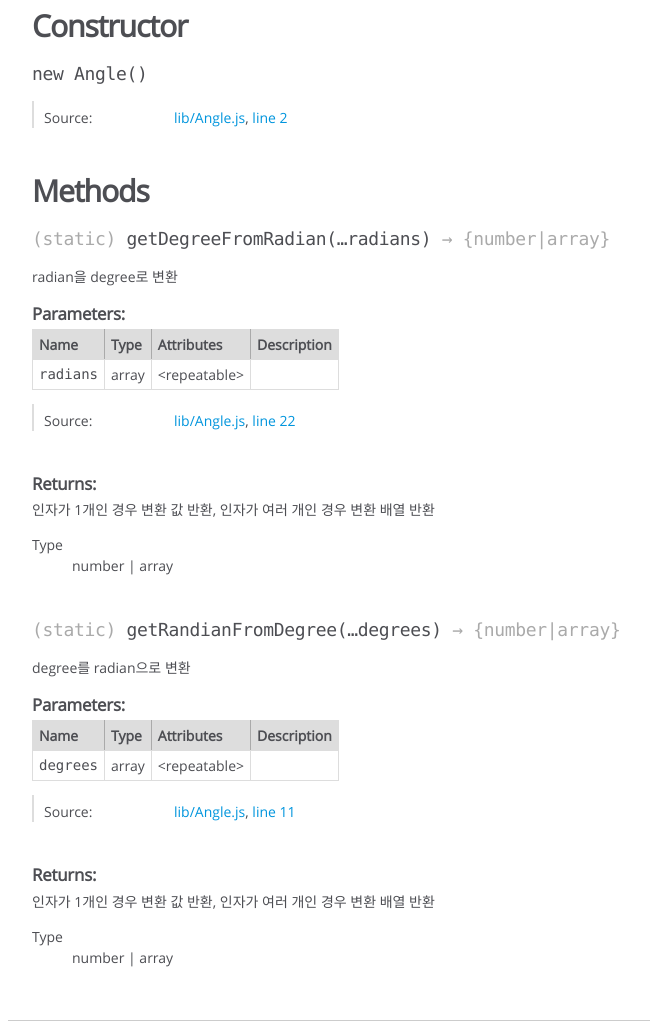
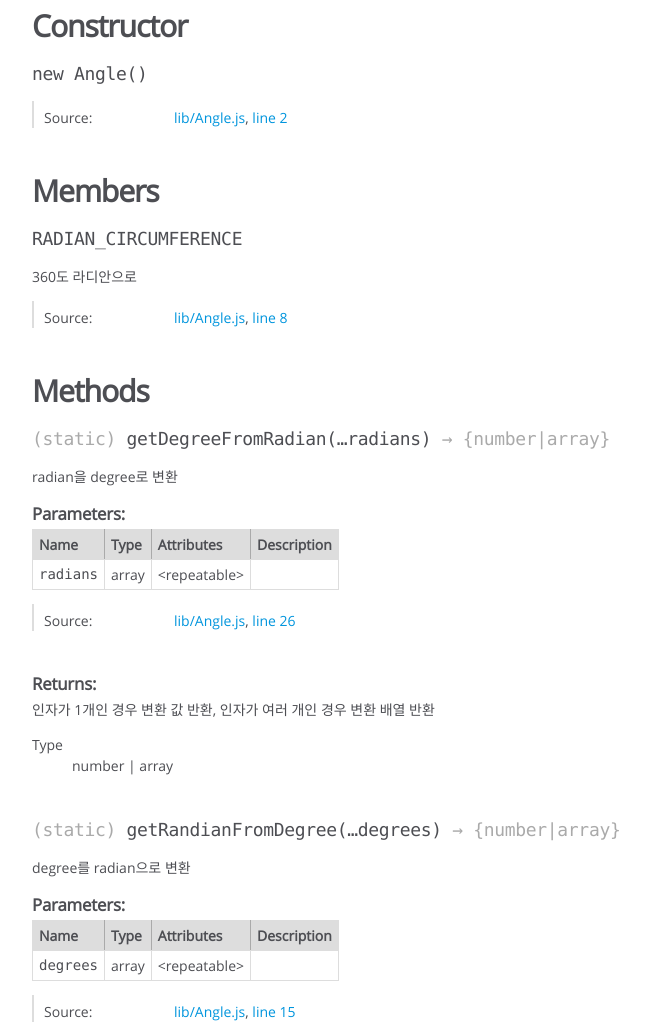
Before and after one commit to sej-dev/onboard_week5, a website: page doc/Angle.html in a window 1280 px wide. Shown: the part 229-1254 px from the top of the page, without its empty margins (0-650 px from the left). Drawn offline with Linux system fonts and the light colour scheme.

Commit message:
Doc: jsdoc html

```diff
--- a/doc/Angle.html
+++ b/doc/Angle.html
@@ -139,6 +139,72 @@
 
 
 
+        <h3 class="subsection-title">Members</h3>
+
+
+
+<h4 class="name" id="RADIAN_CIRCUMFERENCE"><span class="type-signature"></span>RADIAN_CIRCUMFERENCE<span class="type-signature"></span></h4>
+
+
+
+
+<div class="description">
+    360도 라디안으로
+</div>
+
+
+
+
+
+
+
+<dl class="details">
+
+
+
+
+
+
+
+
+
+
+
+
+
+
+
+
+
+
+
+
+
+
+
+
+
+
+    <dt class="tag-source">Source:</dt>
+    <dd class="tag-source"><ul class="dummy"><li>
+        <a href="lib_Angle.js.html">lib/Angle.js</a>, <a href="lib_Angle.js.html#line8">line 8</a>
+    </li></ul></dd>
+
+
+
+
+
+
+
+</dl>
+
+
+
+
+
+
+
+
 
 
         <h3 class="subsection-title">Methods</h3>
@@ -262,7 +328,7 @@
 
     <dt class="tag-source">Source:</dt>
     <dd class="tag-source"><ul class="dummy"><li>
-        <a href="lib_Angle.js.html">lib/Angle.js</a>, <a href="lib_Angle.js.html#line22">line 22</a>
+        <a href="lib_Angle.js.html">lib/Angle.js</a>, <a href="lib_Angle.js.html#line26">line 26</a>
     </li></ul></dd>
 
 
@@ -436,7 +502,7 @@
 
     <dt class="tag-source">Source:</dt>
     <dd class="tag-source"><ul class="dummy"><li>
-        <a href="lib_Angle.js.html">lib/Angle.js</a>, <a href="lib_Angle.js.html#line11">line 11</a>
+        <a href="lib_Angle.js.html">lib/Angle.js</a>, <a href="lib_Angle.js.html#line15">line 15</a>
     </li></ul></dd>
 
 
@@ -513,7 +579,7 @@
 <br class="clear">
 
 <footer>
-    Documentation generated by <a href="https://github.com/jsdoc/jsdoc">JSDoc 3.6.7</a> on Thu Nov 11 2021 23:08:39 GMT+0900 (대한민국 표준시)
+    Documentation generated by <a href="https://github.com/jsdoc/jsdoc">JSDoc 3.6.7</a> on Thu Nov 11 2021 23:17:55 GMT+0900 (대한민국 표준시)
 </footer>
 
 <script> prettyPrint(); </script>
```
Also changed, not shown: doc/Guage.html (+1 -1 lines), doc/Point.html (+1 -1 lines), doc/RandomCheckbox.html (+1 -1 lines), doc/index.html (+1 -1 lines), doc/lib_Angle.js.html (+6 -2 lines), doc/lib_Point.js.html (+1 -1 lines), doc/src_Guage.js.html (+3 -3 lines), doc/src_RandomCheckbox.js.html (+1 -1 lines).
